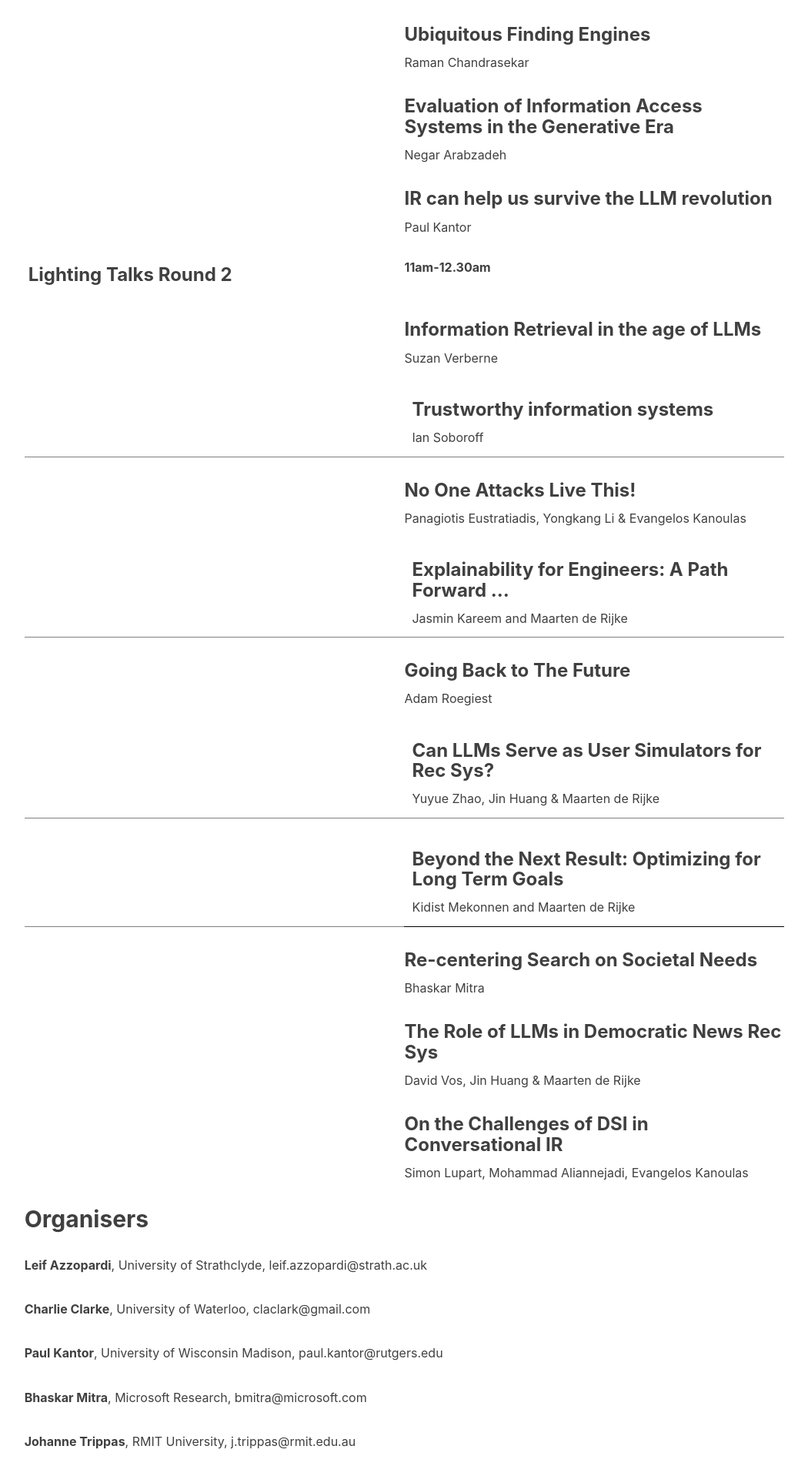
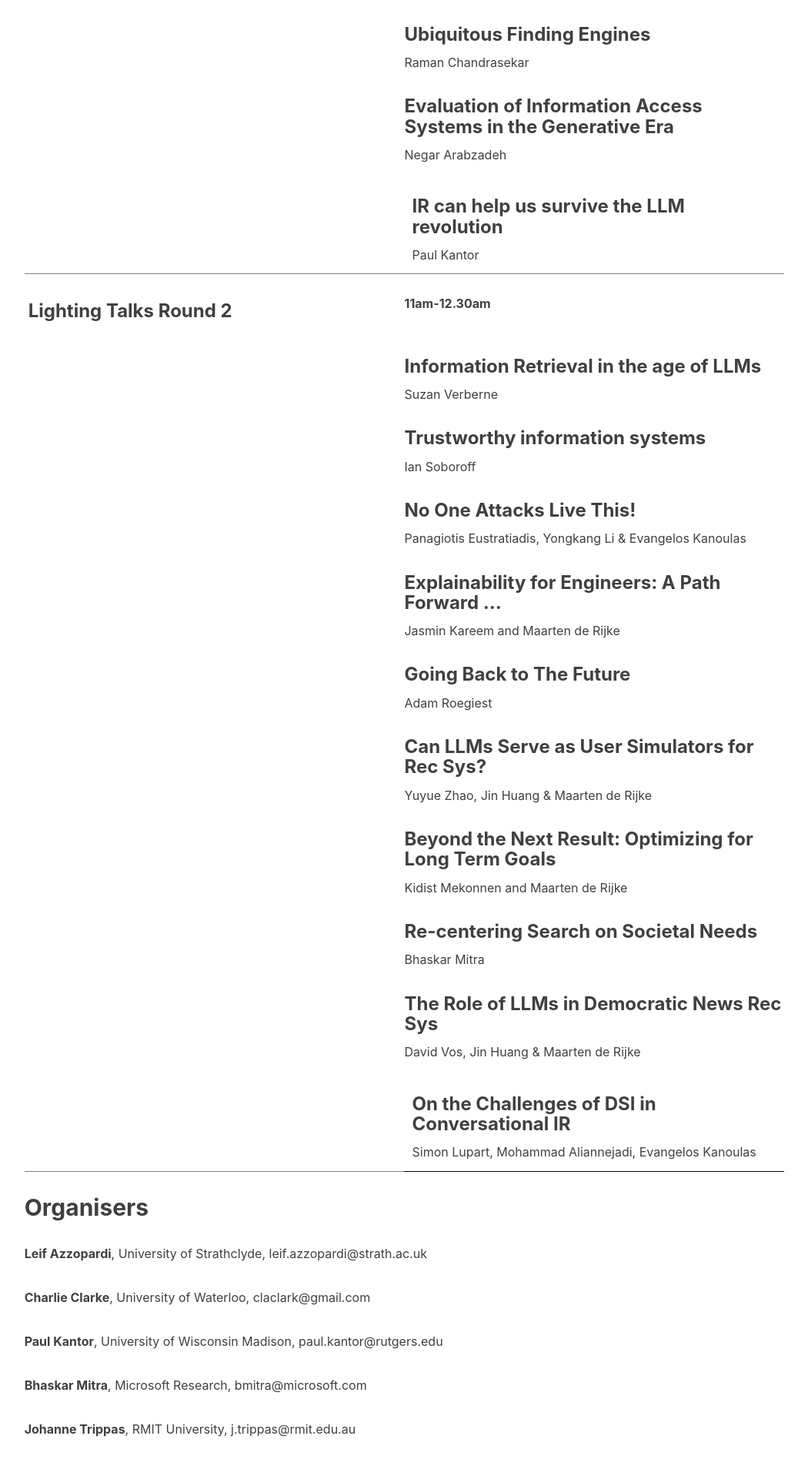
Before and after one commit to SearchFutures/SearchFutures.github.io, a Jekyll site: the page built from index.md, in a window 1280 px wide. Shown: the part 2873-4777 px from the top of the page at 77% size, without its empty margins (90-1140 px from the left). Built offline with Jekyll 4.4.1, drawn with Linux system fonts in a browser that asks for light colours; nearby versions of some CDN libraries; our own code applies the rules of GitHub Pages for plain Markdown files.

Commit message:
Update index.md

```diff
--- a/index.md
+++ b/index.md
@@ -85,8 +85,8 @@ Workshop: March 24, 2024
       <td>   <h3> Evaluation of Information Access Systems in the Generative Era </h3>   Negar Arabzadeh    </td>
     </tr>
      <tr>
-      <td>   </td>
-      <td>    <h3>IR can help us survive the LLM revolution   </h3>   Paul Kantor    </td>
+      <td style="border-bottom: 1px solid gray; padding: 10px; width: 50%;">   </td>
+      <td style="border-bottom: 1px solid gray; padding: 10px;">    <h3>IR can help us survive the LLM revolution   </h3>   Paul Kantor    </td>
     </tr>
     <tr>
       <td style="padding: 5px; width: 50%;"> <h3>Lighting Talks Round 2</h3> </td>
@@ -97,28 +97,28 @@ Workshop: March 24, 2024
       <td> <h3>Information Retrieval in the age of LLMs</h3>    Suzan Verberne    </td>
     </tr>
     <tr>
-      <td style="border-bottom: 1px solid gray; padding: 10px; width: 50%;"> </td>
-      <td style="border-bottom: 1px solid gray; padding: 10px;">   <h3>Trustworthy information systems</h3>    Ian Soboroff    </td>
+      <td > </td>
+      <td >   <h3>Trustworthy information systems</h3>    Ian Soboroff    </td>
     </tr>
       <tr>
       <td>   </td>
       <td>   <h3> No One Attacks Live This!  </h3>   Panagiotis Eustratiadis, Yongkang Li & Evangelos Kanoulas    </td>
     </tr>
       <tr>
-      <td style="border-bottom: 1px solid gray; padding: 10px; width: 50%;">   </td>
-      <td style="border-bottom: 1px solid gray; padding: 10px;">    <h3>Explainability for Engineers: A Path Forward …   </h3>   Jasmin Kareem and Maarten de Rijke    </td>
+      <td >   </td>
+      <td>    <h3>Explainability for Engineers: A Path Forward …   </h3>   Jasmin Kareem and Maarten de Rijke    </td>
     </tr>
     <tr>
       <td>   </td>
       <td>    <h3>Going Back to The Future   </h3>   Adam Roegiest    </td>
     </tr>
    <tr>
-      <td style="border-bottom: 1px solid gray; padding: 10px; width: 50%;">   </td>
-      <td style="border-bottom: 1px solid gray; padding: 10px;">   <h3>Can LLMs Serve as User Simulators for Rec Sys?   </h3>   Yuyue Zhao, Jin Huang & Maarten de Rijke     </td>
+      <td >   </td>
+      <td >   <h3>Can LLMs Serve as User Simulators for Rec Sys?   </h3>   Yuyue Zhao, Jin Huang & Maarten de Rijke     </td>
     </tr>
    <tr>
-      <td style="border-bottom: 1px solid gray; padding: 10px; width: 50%;">   </td>
-      <td style="border-bottom: 1px solid black; padding: 10px;">    <h3>Beyond the Next Result: Optimizing for Long Term Goals   </h3>   Kidist Mekonnen and Maarten de Rijke    </td>
+      <td >   </td>
+      <td >    <h3>Beyond the Next Result: Optimizing for Long Term Goals   </h3>   Kidist Mekonnen and Maarten de Rijke    </td>
     </tr>
    <tr>
       <td>   </td>
@@ -128,8 +128,8 @@ Workshop: March 24, 2024
       <td>   </td>
       <td>    <h3>The Role of LLMs in Democratic News Rec Sys   </h3>   David Vos, Jin Huang & Maarten de Rijke    </td>
     </tr>
-      <td>   </td>
-      <td>    <h3>On the Challenges of DSI in Conversational IR   </h3>   Simon Lupart, Mohammad Aliannejadi, Evangelos Kanoulas    </td>
+      <td style="border-bottom: 1px solid gray; padding: 10px; width: 50%;">   </td>
+      <td style="border-bottom: 1px solid black; padding: 10px;">    <h3>On the Challenges of DSI in Conversational IR   </h3>   Simon Lupart, Mohammad Aliannejadi, Evangelos Kanoulas    </td>
     </tr>
   </tbody>
 </table>
```
